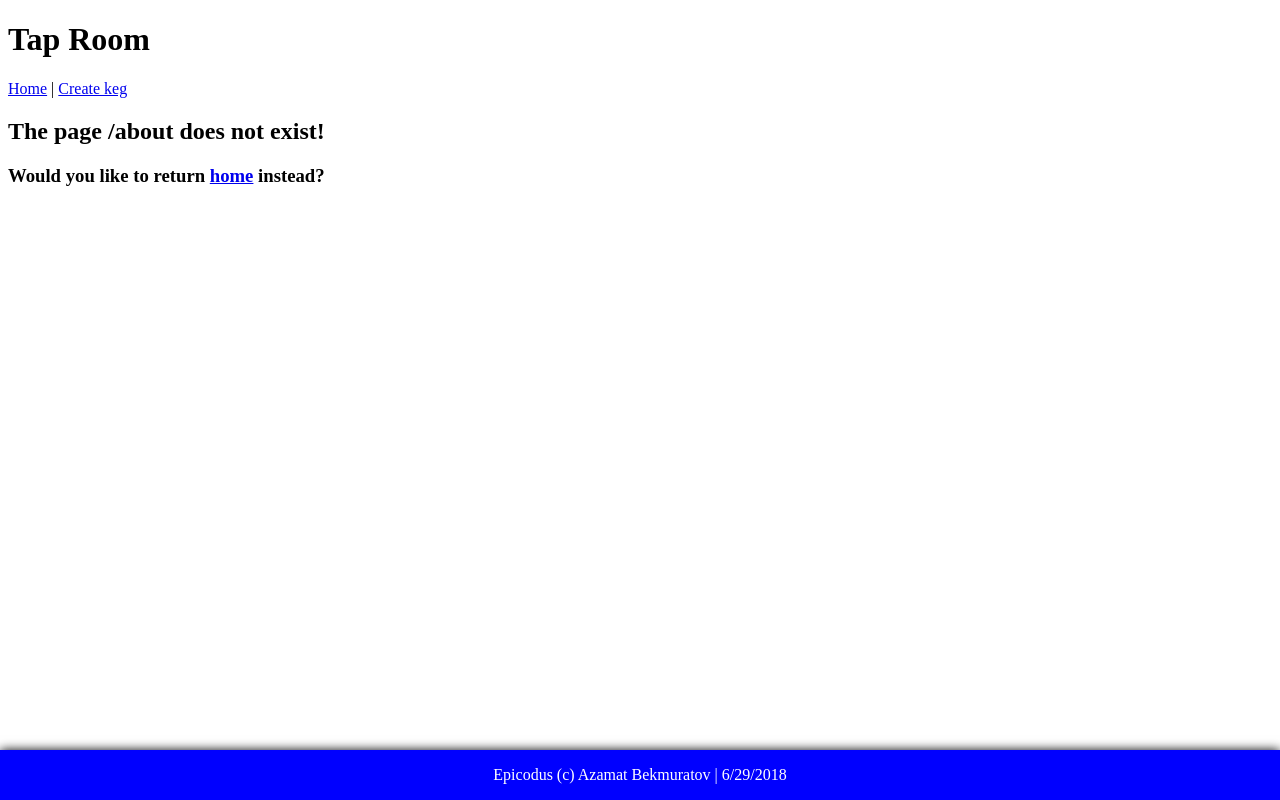
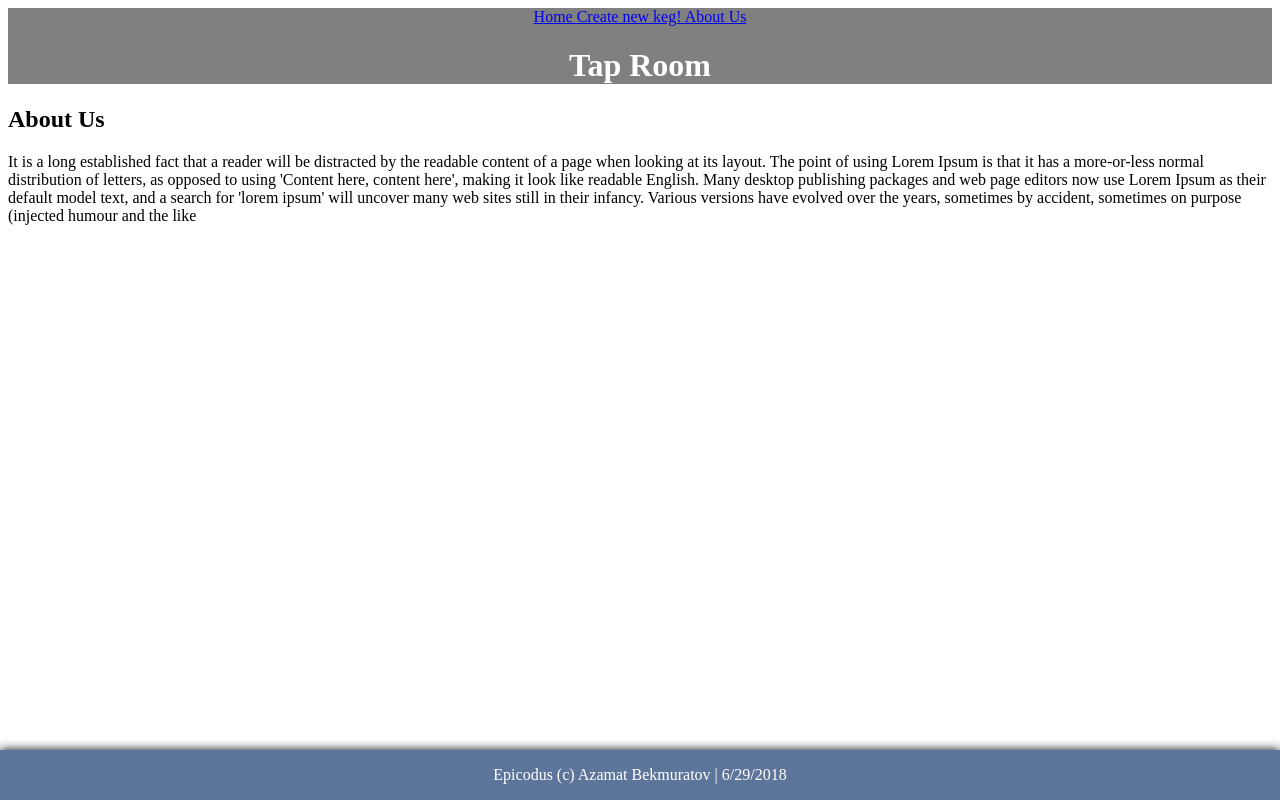
Before and after one commit to azamatbekmurat/tap-room-react, a React app: page /#/about in a window 1280 px wide. Built offline with nearby package versions, Linux system fonts and the light colour scheme.

Commit message:
add change in a view of a page

```diff
--- a/src/components/App.jsx
+++ b/src/components/App.jsx
@@ -5,6 +5,7 @@ import { Switch, Route } from 'react-router-dom'
 import KegList from './KegList'
 import NewKegForm from './NewKegForm'
 import Error404 from './Error404'
+import AboutUs from './AboutUs'
 
 function App(){
   return (
@@ -13,6 +14,7 @@ function App(){
       <Switch>
         <Route exact path='/' component={KegList} />
         <Route path='/newkegform' component={NewKegForm} />
+        <Route path='/about' component={AboutUs} />
         <Route component={Error404} />
       </Switch>
       <Footer/>
--- a/src/components/Footer.jsx
+++ b/src/components/Footer.jsx
@@ -9,7 +9,7 @@ export default function Footer() {
     width: '100%',
     boxShadow: '0 0 10px black',
     color: 'white',
-    backgroundColor: 'blue',
+    backgroundColor: '#5e759b',
     textAlign: 'center'
   }
 
--- a/src/components/Header.jsx
+++ b/src/components/Header.jsx
@@ -1,12 +1,29 @@
 import React from 'react'
 import { Link } from 'react-router-dom'
+import Navbar from './Navbar'
 
 function Header(){
   return (
-    <div>
-      <h1>Tap Room</h1>
-      <Link to="/">Home</Link> | <Link to="/newticket">Create keg</Link>
-    </div>
+    <header>
+      <Navbar />
+        <style jsx>{`
+          header {
+            background-color: grey;
+            color: white;
+            text-align: center;
+          }
+          jumbotron {
+            text-align: center;
+            background-color: silver;
+          }
+          .imageDisplay {
+            background-image:
+            width: 100%;
+            height: 100px;
+          }
+        `}</style>
+        <h1>Tap Room</h1>
+      </header>
   )
 }
 
--- a/src/components/Keg.jsx
+++ b/src/components/Keg.jsx
@@ -1,12 +1,13 @@
 import React from 'react';
 import PropTypes from 'prop-types';
+import Image from './Image';
 
 function Keg(props) {
   return (
     <div>
       <style jsx global>{`
         .color-toggle {
-          background-color: green;
+          background-color: #a7c3f2;
         }
         .color-toggle:hover {
           background-color: pink;
@@ -18,6 +19,7 @@ function Keg(props) {
         <p><em>{props.abv}</em></p>
         <p><em>{props.price}</em></p>
         <p><em>{props.remaining}</em></p>
+        <Image />
         <hr/>
       </div>
 
```
